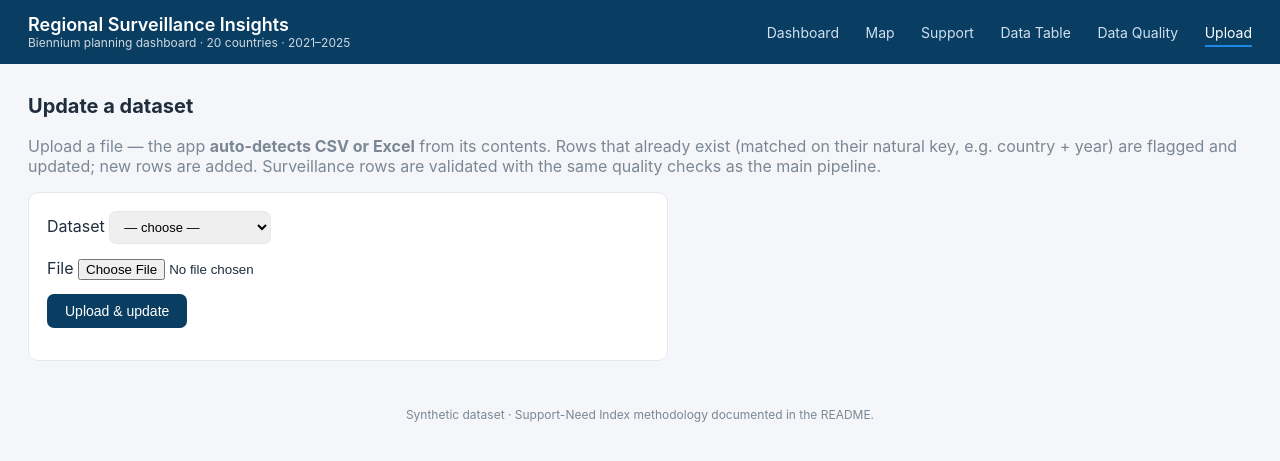
After one commit to ashiemugwa1997/regional-surveillance-insights, a Django app: page /upload/ in a window 1280 px wide. The commit adds this page. Shown: the top 461 px of the page. Run offline with Django 5.2, Linux system fonts and the light colour scheme.

Commit message:
feat: add map, country drill-down, data-quality, exports and csv/excel upload

```diff
--- a/surveillance/templates/surveillance/base.html
+++ b/surveillance/templates/surveillance/base.html
@@ -61,8 +61,11 @@
     </div>
     <nav>
       <a href="{% url 'surveillance:dashboard' %}" class="{% if request.resolver_match.url_name == 'dashboard' %}active{% endif %}">Dashboard</a>
-      <a href="{% url 'surveillance:support' %}" class="{% if request.resolver_match.url_name == 'support' %}active{% endif %}">Countries Needing Support</a>
+      <a href="{% url 'surveillance:map' %}" class="{% if request.resolver_match.url_name == 'map' %}active{% endif %}">Map</a>
+      <a href="{% url 'surveillance:support' %}" class="{% if request.resolver_match.url_name == 'support' %}active{% endif %}">Support</a>
       <a href="{% url 'surveillance:data_table' %}" class="{% if request.resolver_match.url_name == 'data_table' %}active{% endif %}">Data Table</a>
+      <a href="{% url 'surveillance:data_quality' %}" class="{% if request.resolver_match.url_name == 'data_quality' %}active{% endif %}">Data Quality</a>
+      <a href="{% url 'surveillance:upload' %}" class="{% if request.resolver_match.url_name == 'upload' %}active{% endif %}">Upload</a>
     </nav>
   </header>
   <main>
--- /dev/null
+++ b/surveillance/templates/surveillance/upload.html
@@ -0,0 +1,48 @@
+{% extends "surveillance/base.html" %}
+{% block title %}Upload data{% endblock %}
+{% block content %}
+<h2>Update a dataset</h2>
+<p class="muted">Upload a file — the app <strong>auto-detects CSV or Excel</strong> from its contents. Rows that already exist (matched on their
+  natural key, e.g. country + year) are flagged and updated; new rows are added. Surveillance rows
+  are validated with the same quality checks as the main pipeline.</p>
+
+<div class="panel" style="max-width:640px">
+  <form method="post" enctype="multipart/form-data">
+    {% csrf_token %}
+    <div class="controls" style="flex-direction:column; align-items:flex-start; gap:14px">
+      <label>Dataset
+        <select name="dataset" required>
+          <option value="">— choose —</option>
+          {% for key, label in datasets %}<option value="{{ key }}">{{ label }}</option>{% endfor %}
+        </select>
+      </label>
+      <label>File <input type="file" name="file" accept=".csv,.xlsx,.xls" required></label>
+      <button type="submit" style="padding:9px 18px; background:#0a3d62; color:#fff; border:none;
+        border-radius:7px; font-size:14px; cursor:pointer">Upload &amp; update</button>
+    </div>
+  </form>
+</div>
+
+{% if error %}
+<div class="panel" style="max-width:640px; margin-top:16px; border-left:4px solid #d64545">
+  <strong>Could not upload:</strong> {{ error }}
+</div>
+{% endif %}
+
+{% if report %}
+<div class="panel" style="margin-top:16px">
+  <h3>Result — {{ report.dataset }}</h3>
+  <div class="cards">
+    <div class="card"><div class="label">Rows in file</div><div class="value">{{ report.rows }}</div></div>
+    <div class="card"><div class="label">New (inserted)</div><div class="value">{{ report.created }}</div></div>
+    <div class="card"><div class="label">Existing (updated)</div><div class="value">{{ report.existing }}</div><div class="note">already in the dataset</div></div>
+    <div class="card"><div class="label">Quality-flagged</div><div class="value">{{ report.flagged }}</div></div>
+    <div class="card"><div class="label">Errors</div><div class="value">{{ report.errors|length }}</div></div>
+  </div>
+  {% if report.errors %}
+  <h4 style="margin-top:16px">Rows skipped</h4>
+  <ul class="muted">{% for e in report.errors %}<li>{{ e }}</li>{% endfor %}</ul>
+  {% endif %}
+</div>
+{% endif %}
+{% endblock %}
--- a/surveillance/urls.py
+++ b/surveillance/urls.py
@@ -8,4 +8,10 @@ urlpatterns = [
     path("", views.dashboard, name="dashboard"),
     path("support/", views.support, name="support"),
     path("data/", views.data_table, name="data_table"),
+    path("map/", views.map_view, name="map"),
+    path("data-quality/", views.data_quality, name="data_quality"),
+    path("upload/", views.upload, name="upload"),
+    path("country/<str:iso3>/", views.country_detail, name="country_detail"),
+    path("export/data.<str:fmt>", views.export_data, name="export_data"),
+    path("export/support.<str:fmt>", views.export_support, name="export_support"),
 ]
--- a/surveillance/views.py
+++ b/surveillance/views.py
@@ -1,9 +1,12 @@
+import csv
 import json
 import logging
 
+from django.http import Http404, HttpResponse
 from django.shortcuts import render
+from openpyxl import Workbook
 
-from . import analysis, models
+from . import analysis, ingest, models
 
 logger = logging.getLogger(__name__)
 
@@ -27,11 +30,8 @@ def support(request):
     return render(request, "surveillance/support.html", context)
 
 
-def data_table(request):
-    """Country-year fact table with country/year/disease filters and search."""
-    year = request.GET.get("year", "")
-    iso3 = request.GET.get("country", "")
-
+def _data_rows(year="", iso3=""):
+    """Flatten the per-(country, year) facts into rows for the table/export."""
     qs = (models.ReportingMetric.objects.select_related("country")
           .order_by("country__country_name", "year"))
     if year:
@@ -39,34 +39,25 @@ def data_table(request):
     if iso3:
         qs = qs.filter(country__iso3=iso3)
 
-    # Join the per-(country, year) facts into flat rows for the table.
     def idx(model):
-        f = {}
         m = model.objects.all()
         if year:
             m = m.filter(year=year)
         if iso3:
             m = m.filter(country__iso3=iso3)
-        for o in m:
-            f[(o.country_id, o.year)] = o
-        return f
+        return {(o.country_id, o.year): o for o in m}
 
-    pop = idx(models.Population)
-    lab = idx(models.LaboratoryCapacity)
-    wf = idx(models.Workforce)
-    fund = idx(models.Funding)
+    pop, lab = idx(models.Population), idx(models.LaboratoryCapacity)
+    wf, fund = idx(models.Workforce), idx(models.Funding)
 
     rows = []
     for r in qs:
         key = (r.country_id, r.year)
         p, l, w, fnd = pop.get(key), lab.get(key), wf.get(key), fund.get(key)
         rows.append({
-            "country": r.country.country_name,
-            "iso3": r.country_id,
-            "year": r.year,
+            "country": r.country.country_name, "iso3": r.country_id, "year": r.year,
             "population": getattr(p, "total_population", None),
-            "timeliness": r.timeliness_pct,
-            "completeness": r.completeness_pct,
+            "timeliness": r.timeliness_pct, "completeness": r.completeness_pct,
             "idsr": r.idsr_weekly_compliance_pct,
             "lab_accred": getattr(l, "iso15189_accreditation_pct", None),
             "turnaround": getattr(l, "avg_turnaround_time_days", None),
@@ -74,12 +65,121 @@ def data_table(request):
             "funding_pc": getattr(fnd, "funding_per_capita_usd", None),
             "dom_share": getattr(fnd, "domestic_funding_share_pct", None),
         })
+    return rows
 
+
+def data_table(request):
+    """Country-year fact table with country/year filters and search."""
+    year = request.GET.get("year", "")
+    iso3 = request.GET.get("country", "")
     context = {
-        "rows": rows,
+        "rows": _data_rows(year, iso3),
         "countries": models.Country.objects.order_by("country_name"),
         "years": list(range(2021, 2026)),
         "sel_year": year,
         "sel_country": iso3,
     }
     return render(request, "surveillance/data_table.html", context)
+
+
+def map_view(request):
+    context = {"points": json.dumps(analysis.map_data())}
+    return render(request, "surveillance/map.html", context)
+
+
+def country_detail(request, iso3):
+    data = analysis.country_detail(iso3.upper())
+    if not data:
+        raise Http404("Country not found")
+    data["series_json"] = json.dumps({
+        "years": data["years"],
+        "reporting": data["reporting"],
+        "laboratory": data["laboratory"],
+        "workforce": data["workforce"],
+        "funding": data["funding"],
+    })
+    return render(request, "surveillance/country_detail.html", data)
+
+
+def data_quality(request):
+    return render(request, "surveillance/data_quality.html",
+                  analysis.data_quality_summary())
+
+
+def upload(request):
+    """Update a dataset from an uploaded CSV/Excel file (upsert + flag existing)."""
+    report = error = None
+    if request.method == "POST":
+        dataset = request.POST.get("dataset")
+        uploaded = request.FILES.get("file")
+        if dataset not in ingest.DATASETS:
+            error = "Please choose a valid dataset."
+        elif not uploaded:
+            error = "Please choose a CSV or Excel file to upload."
+        else:
+            try:
+                df = ingest.read_table(uploaded)
+                report = ingest.ingest(dataset, df)
+            except Exception as exc:  # noqa: BLE001
+                logger.exception("Upload failed")
+                error = f"Could not process the file: {exc}"
+    context = {
+        "datasets": [(k, v["label"]) for k, v in ingest.DATASETS.items()],
+        "report": report,
+        "error": error,
+    }
+    return render(request, "surveillance/upload.html", context)
+
+
+# ------------------------------------------------------------------- exports
+DATA_HEADERS = ["Country", "ISO3", "Year", "Population", "Timeliness %",
+                "Completeness %", "IDSR %", "Lab accred %", "Turnaround d",
+                "Epi /100k", "Funding/cap $", "Domestic %"]
+DATA_KEYS = ["country", "iso3", "year", "population", "timeliness", "completeness",
+             "idsr", "lab_accred", "turnaround", "epi_100k", "funding_pc", "dom_share"]
+
+SUPPORT_HEADERS = ["Rank", "ISO3", "Country", "Subregion", "Priority", "SNI",
+                   "Tier", "Reporting", "Laboratory", "Workforce", "Outbreaks",
+                   "Funding"]
+SUPPORT_KEYS = ["rank", "iso3", "country_name", "afro_subregion", "priority_country",
+                "support_index", "tier", "reporting", "laboratory", "workforce",
+                "outbreaks", "funding"]
+
+
+def _csv_response(filename, headers, rows):
+    resp = HttpResponse(content_type="text/csv")
+    resp["Content-Disposition"] = f'attachment; filename="{filename}"'
+    writer = csv.writer(resp)
+    writer.writerow(headers)
+    writer.writerows(rows)
+    return resp
+
+
+def _xlsx_response(filename, headers, rows):
+    wb = Workbook()
+    ws = wb.active
+    ws.append(headers)
+    for r in rows:
+        ws.append(list(r))
+    resp = HttpResponse(
+        content_type="application/vnd.openxmlformats-officedocument.spreadsheetml.sheet"
+    )
+    resp["Content-Disposition"] = f'attachment; filename="{filename}"'
+    wb.save(resp)
+    return resp
+
+
+def export_data(request, fmt):
+    rows = [[r[k] for k in DATA_KEYS]
+            for r in _data_rows(request.GET.get("year", ""),
+                                request.GET.get("country", ""))]
+    if fmt == "xlsx":
+        return _xlsx_response("surveillance_data.xlsx", DATA_HEADERS, rows)
+    return _csv_response("surveillance_data.csv", DATA_HEADERS, rows)
+
+
+def export_support(request, fmt):
+    rows = [[r[k] for k in SUPPORT_KEYS] for r in analysis.support_table()]
+    if fmt == "xlsx":
+        return _xlsx_response("support_ranking.xlsx", SUPPORT_HEADERS, rows)
+    return _csv_response("support_ranking.csv", SUPPORT_HEADERS, rows)
```
Also changed, not shown: surveillance/analysis.py (+79 -0 lines), surveillance/ingest.py (added, +168 -0 lines), surveillance/templates/surveillance/country_detail.html (added, +74 -0 lines), surveillance/templates/surveillance/data_quality.html (added, +43 -0 lines), surveillance/templates/surveillance/data_table.html (+7 -1 lines), surveillance/templates/surveillance/map.html (added, +47 -0 lines), surveillance/templates/surveillance/support.html (+6 -1 lines).
